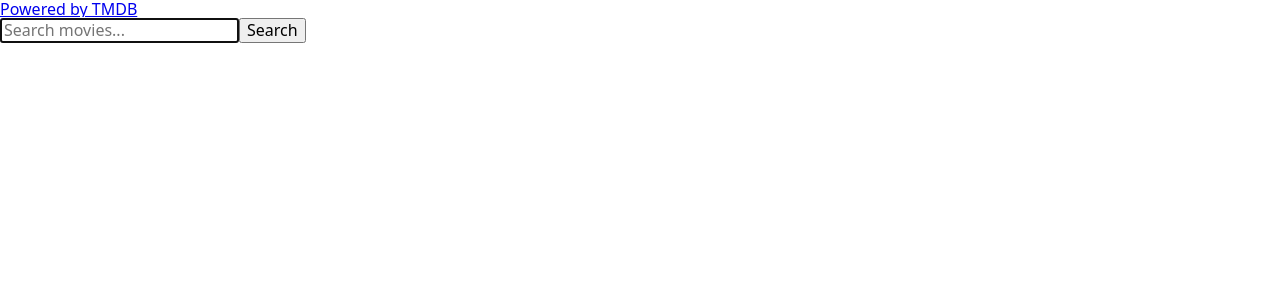
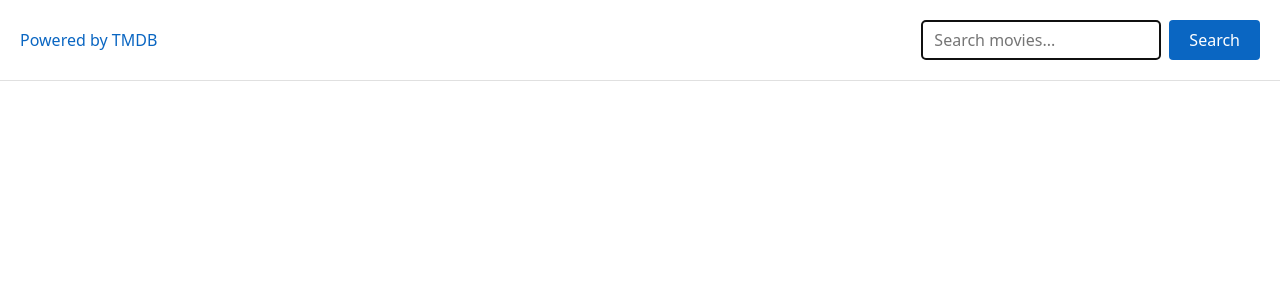
Before and after one commit to ElenaStatsenko/03-react-movies, a React (Vite) app: page / in a window 1280 px wide. Shown: the top 300 px of the page. Built offline with nearby package versions, Linux system fonts and the light colour scheme.

Commit message:
вінесла fetch в отдельній файл

```diff
--- a/src/App/App.tsx
+++ b/src/App/App.tsx
@@ -3,55 +3,42 @@ import { Toaster } from "react-hot-toast";
 import { toast } from "react-hot-toast";
 import Loader from "../Loader/Loader";
 import ErrorMessage from "../ErrorMessage/ErrorMessage";
-import axios from "axios";
-import  { useState } from "react";
+
+import { fetchMovies } from "../services/movieService.ts";
+import { useState } from "react";
 import type { Movie } from "../types/movie";
 import MovieGrid from "../MovieGrid/MovieGrid";
-
-const tmdb = axios.create({
-  baseURL: "https://api.themoviedb.org/3",
-  headers: {
-    Authorization: `Bearer eyJhbGciOiJIUzI1NiJ9.eyJhdWQiOiIyZmNkNGNiOGM3MmY4ZjVkZjY4ZDk4MjVmNDg4NTQ3MyIsIm5iZiI6MTcyMjA4Mjk5Mi4yMjIwMDAxLCJzdWIiOiI2NmE0ZTZiMDUxZmRhYzVjODMwY2NiMjkiLCJzY29wZXMiOlsiYXBpX3JlYWQiXSwidmVyc2lvbiI6MX0.Zq1um5PhtoD7U31owBPkJqFgW0uIUlE_pgXXkPbLdNA`,
-    accept: "application/json",
-  },
-});
-interface MovieSearchResponse {
-  results: Movie[];
-  page: number;
-  total_results: number;
-  total_pages: number;
-}
-
 
 //     }
 export default function App() {
   const [movies, setMovies] = useState<Movie[]>([]);
-   const [isLoading, setIsLoading] = useState(false);
-   const [isError, setIsError] = useState(false);
+  const [isLoading, setIsLoading] = useState(false);
+  const [isError, setIsError] = useState(false);
 
   const handlerSearchForm = async (data: string) => {
-     try { if (data === "") {
-      toast.error("Please enter your search query.");
-      return;
+    try {
+      setIsLoading(true);
+      setIsError(false);
+      const moviesRequestResult = await fetchMovies(data);
+      setMovies(moviesRequestResult);
+
+      if (moviesRequestResult.length === 0) {
+        toast("No movies found for your request.");
+      }
+    } catch {
+      setIsError(true);
+    } finally {
+      setIsLoading(false);
     }
-    console.log("Посик значения", data);
-     setIsLoading(true);
-
-    const response = await tmdb.get<MovieSearchResponse>("/search/movie", {
-      params: { query: data },
-    });
-     setIsLoading(false);
-    setMovies(response.data.results);} catch { setIsError(true)} finally {setIsLoading(false);}
   };
 
   return (
     <>
+      <SearchBar onSubmit={handlerSearchForm} />
+      {movies.length > 0 && <MovieGrid movies={movies} />}
       <Toaster position="top-left" />
-      <Loader isLoading={isLoading}/>
-      <ErrorMessage isError={isError}/>
-      <SearchBar onSubmit={handlerSearchForm} />
-       {movies.length > 0 && <MovieGrid movies={movies}/> }
-
+      <Loader isLoading={isLoading} />
+      <ErrorMessage isError={isError} />
     </>
   );
 }
--- a/src/SearchBar/SearchBar.module.css
+++ b/src/SearchBar/SearchBar.module.css
@@ -0,0 +1,57 @@
+.header {
+  padding: 20px;
+  background-color: #ffffff;
+  border-bottom: 1px solid #e0e0e0;
+  margin-bottom: 20px;
+}
+
+.container {
+  max-width: 1440px;
+  margin: 0 auto;
+  display: flex;
+  justify-content: space-between;
+  align-items: center;
+  flex-wrap: wrap;
+  gap: 12px;
+}
+
+.link {
+  font-size: 16px;
+  font-weight: 500;
+  color: #0a66c2;
+  text-decoration: none;
+  transition: color 0.2s ease;
+}
+
+.link:hover {
+  color: #004182;
+  text-decoration: underline;
+}
+
+.form {
+  display: flex;
+  gap: 8px;
+  flex-wrap: nowrap;
+}
+
+.input {
+  padding: 10px 12px;
+  font-size: 16px;
+  border: 1px solid #ccc;
+  border-radius: 4px;
+  width: 240px;
+}
+
+.button {
+  padding: 10px 20px;
+  font-size: 16px;
+  background-color: #0a66c2;
+  color: white;
+  border: none;
+  border-radius: 4px;
+  cursor: pointer;
+}
+
+.button:hover {
+  background-color: #004182;
+}
--- a/src/SearchBar/SearchBar.tsx
+++ b/src/SearchBar/SearchBar.tsx
@@ -1,10 +1,16 @@
 import styles from "./SearchBar.module.css";
+
+import { toast } from "react-hot-toast";
 interface SearchFormProps {
   onSubmit: (data: string) => void;
 }
 export default function SearchBar({ onSubmit }: SearchFormProps) {
   const handleSubmit = (formData: FormData) => {
     const query = formData.get("query") as string;
+    if (!query) {
+      toast.error("Please enter your search query.");
+      return;
+    }
     onSubmit(query);
   };
   return (
--- a/src/services/movieService.ts
+++ b/src/services/movieService.ts
@@ -0,0 +1,19 @@
+import axios from "axios";
+
+import type { Movie } from "../types/movie";
+interface MovieSearchResponse {
+  results: Movie[];
+}
+const tmdb = axios.create({
+  baseURL: "https://api.themoviedb.org/3",
+  headers: {
+    Authorization: `Bearer eyJhbGciOiJIUzI1NiJ9.eyJhdWQiOiIyZmNkNGNiOGM3MmY4ZjVkZjY4ZDk4MjVmNDg4NTQ3MyIsIm5iZiI6MTcyMjA4Mjk5Mi4yMjIwMDAxLCJzdWIiOiI2NmE0ZTZiMDUxZmRhYzVjODMwY2NiMjkiLCJzY29wZXMiOlsiYXBpX3JlYWQiXSwidmVyc2lvbiI6MX0.Zq1um5PhtoD7U31owBPkJqFgW0uIUlE_pgXXkPbLdNA`,
+    accept: "application/json",
+  },
+});
+export const fetchMovies = async (data: string): Promise<Movie[]> => {
+  const response = await tmdb.get<MovieSearchResponse>("/search/movie", {
+    params: { query: data },
+  });
+  return response.data.results;
+};
```
